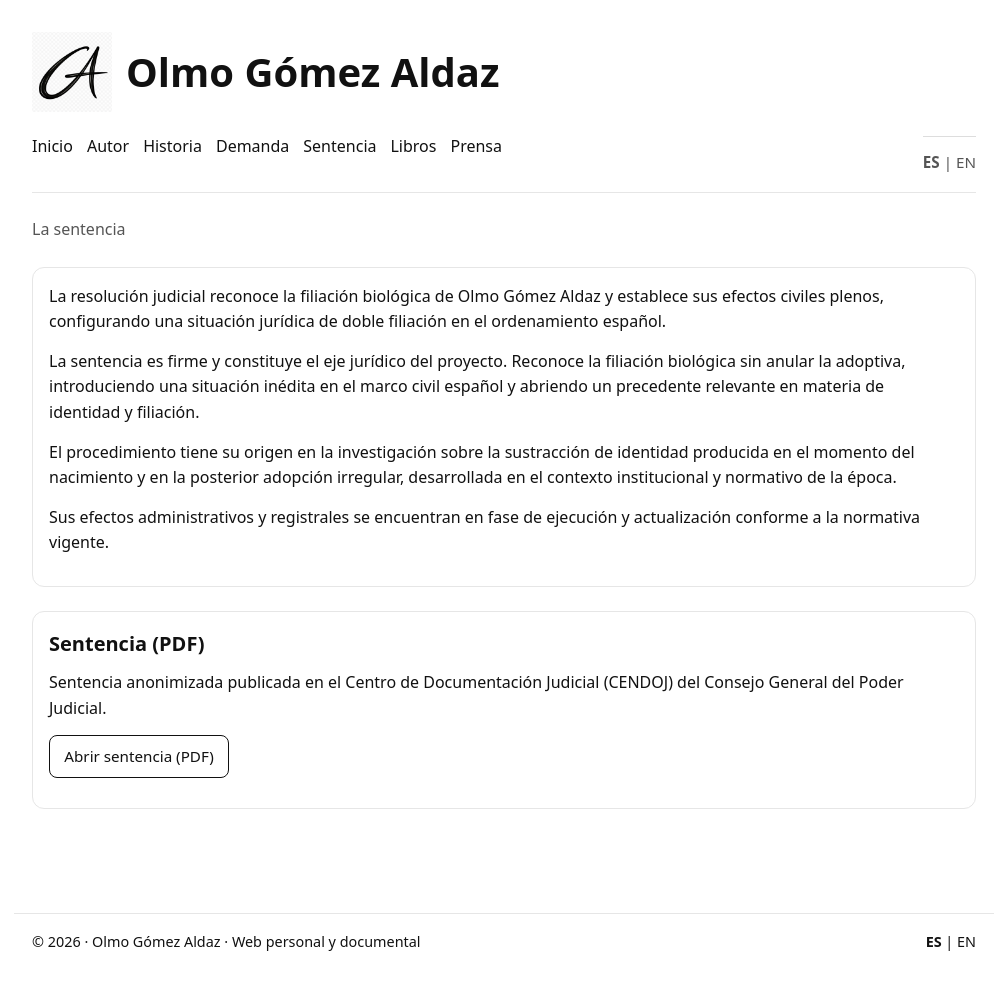
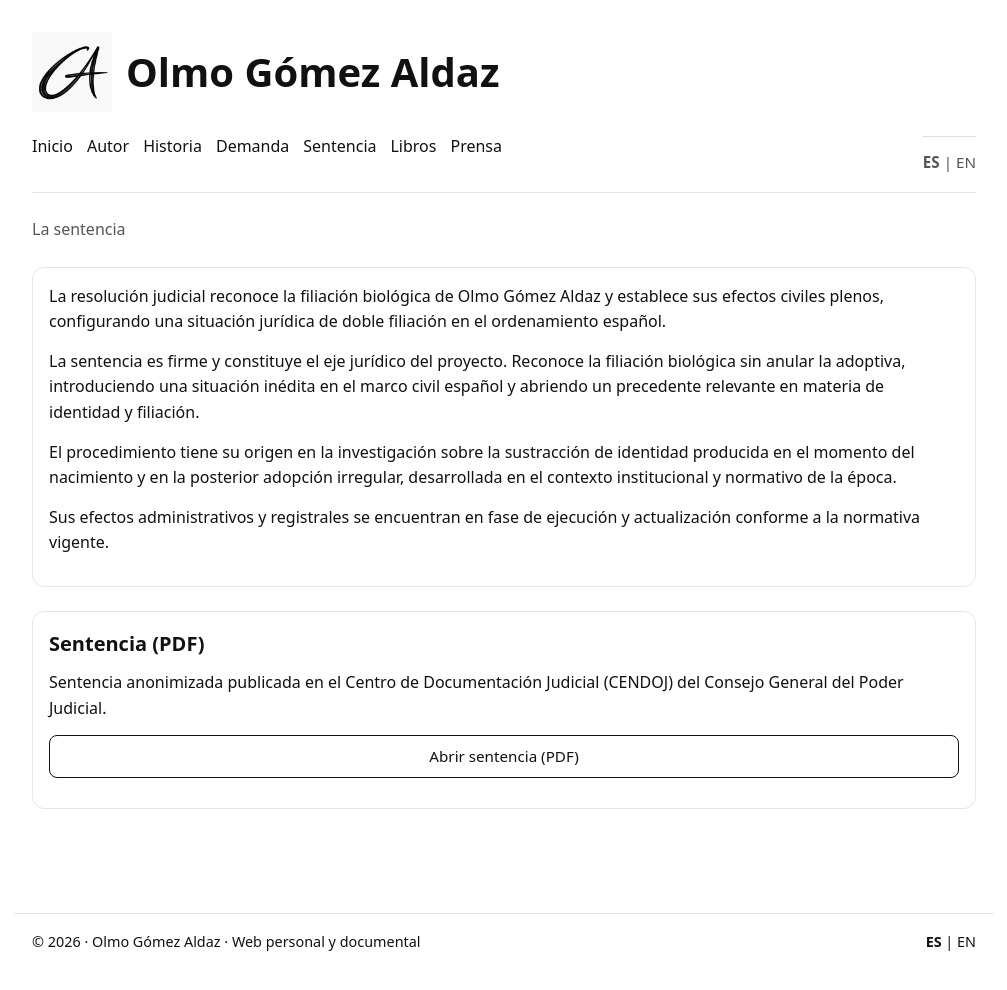
Before and after one commit to olmogaldaz/olmogaldaz.github.io, a Jekyll site: the page built from index2.html, in a window 1280 px wide and 999 px high. Shown: the top 990 px of the window, without its empty margins (136-1143 px from the left). Built offline with Jekyll 4.4.1, drawn with Linux system fonts in a browser that asks for light colours.

Commit message:
Update style.css

```diff
--- a/css/style.css
+++ b/css/style.css
@@ -218,6 +218,12 @@ p{
 .cta:hover{
   background:#000;
   color:#fff;
+}
+
+.cta-full{
+  display:block;
+  width:100%;
+  text-align:center;
 }
 
 nav a.active{
```
